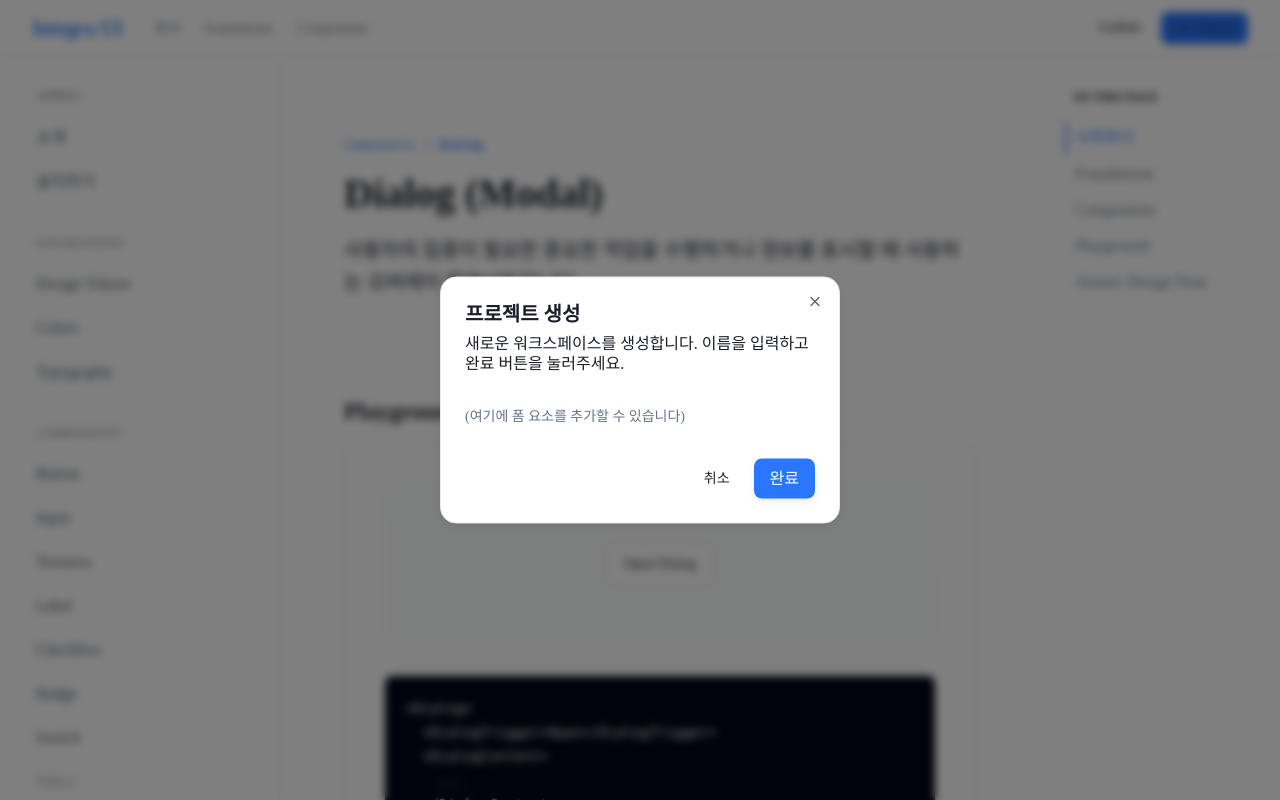
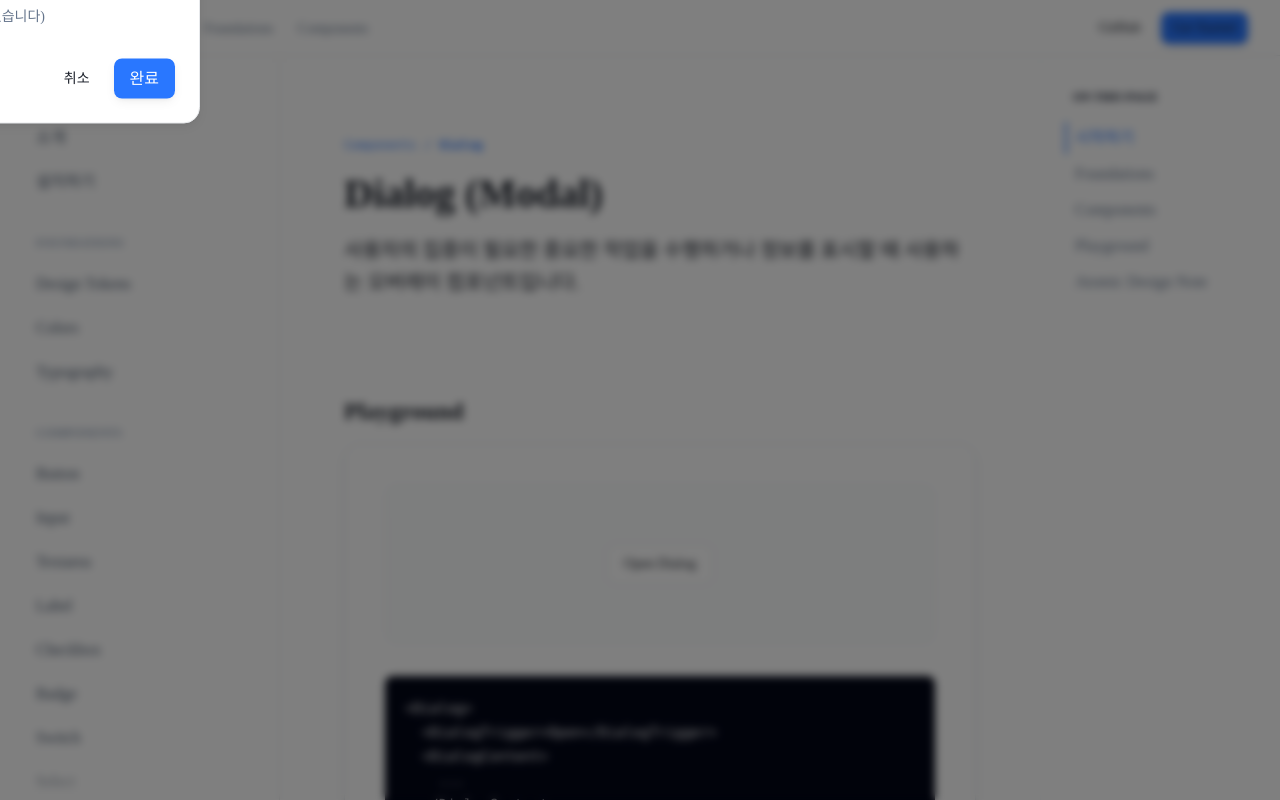
Before and after one commit to taekilKim/integra-ui, a Next.js app in the folder integra-ui/: page /docs/components/dialog in a window 1280 px wide. Both pictures are taken after a click on the button "Open Dialog". Shown: the top 800 px of the page. Built offline with nearby package versions, Linux system fonts and the light colour scheme; a web font is replaced by a local one.

Commit message:
dialog fix

```diff
--- a/integra-ui/components/ui/dialog.tsx
+++ b/integra-ui/components/ui/dialog.tsx
@@ -34,13 +34,13 @@ const DialogContent = React.forwardRef<
     <DialogPrimitive.Content
       ref={ref}
       className={cn(
-        "fixed left-[50%] top-[50%] z-50 grid w-full max-w-400 translate-x-[-50%] translate-y-[-50%] gap-16 border bg-background p-24 shadow-integra duration-200 data-[state=open]:animate-in data-[state=closed]:animate-out data-[state=closed]:fade-out-0 data-[state=open]:fade-in-0 data-[state=closed]:zoom-out-95 data-[state=open]:zoom-in-95 data-[state=closed]:slide-out-to-left-1/2 data-[state=closed]:slide-out-to-top-[48%] data-[state=open]:slide-in-from-left-1/2 data-[state=open]:slide-in-from-top-[48%] rounded-16",
+        "fixed left-50 top-50 z-50 grid w-full max-w-400 translate-x-[-50%] translate-y-[-50%] gap-16 border bg-background p-24 shadow-integra duration-200 data-[state=open]:animate-in data-[state=closed]:animate-out data-[state=closed]:fade-out-0 data-[state=open]:fade-in-0 data-[state=closed]:zoom-out-95 data-[state=open]:zoom-in-95 rounded-16",
         className
       )}
       {...props}
     >
       {children}
-      <DialogPrimitive.Close className="absolute right-16 top-16 rounded-4 opacity-70 ring-offset-background transition-opacity hover:opacity-100 focus:outline-none focus:ring-2 focus:ring-ring focus:ring-offset-2 disabled:pointer-events-none data-[state=open]:bg-accent data-[state=open]:text-muted-foreground">
+      <DialogPrimitive.Close className="absolute right-16 top-16 rounded-4 opacity-70 transition-opacity hover:opacity-100 focus:outline-none focus:ring-2 focus:ring-ring focus:ring-offset-2 disabled:pointer-events-none">
         <X className="h-16 w-16" />
         <span className="sr-only">Close</span>
       </DialogPrimitive.Close>
@@ -55,7 +55,7 @@ const DialogHeader = ({ className, ...props }: React.HTMLAttributes<HTMLDivEleme
 DialogHeader.displayName = "DialogHeader"
 
 const DialogFooter = ({ className, ...props }: React.HTMLAttributes<HTMLDivElement>) => (
-  <div className={cn("flex flex-col-reverse sm:flex-row sm:justify-end sm:space-x-8", className)} {...props} />
+  <div className={cn("flex flex-col-reverse sm:flex-row sm:justify-end gap-8", className)} {...props} />
 )
 DialogFooter.displayName = "DialogFooter"
 
@@ -83,4 +83,15 @@ const DialogDescription = React.forwardRef<
 ))
 DialogDescription.displayName = DialogPrimitive.Description.displayName
 
-export { Dialog, DialogPortal, DialogOverlay, DialogClose, DialogTrigger, DialogContent, DialogHeader, DialogFooter, DialogTitle, DialogDescription }
+export {
+  Dialog,
+  DialogPortal,
+  DialogOverlay,
+  DialogClose,
+  DialogTrigger,
+  DialogContent,
+  DialogHeader,
+  DialogFooter,
+  DialogTitle,
+  DialogDescription
+}
```
